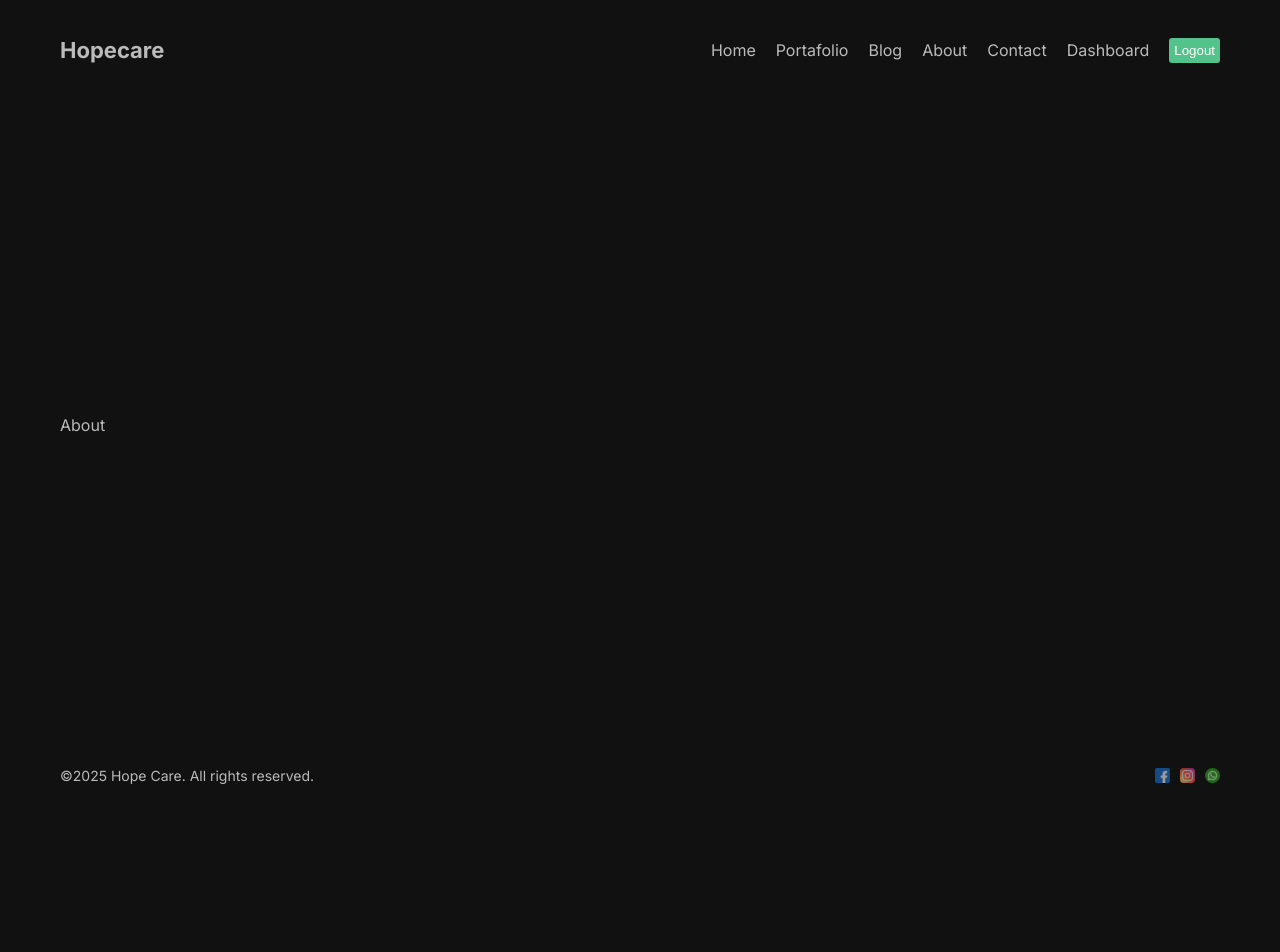
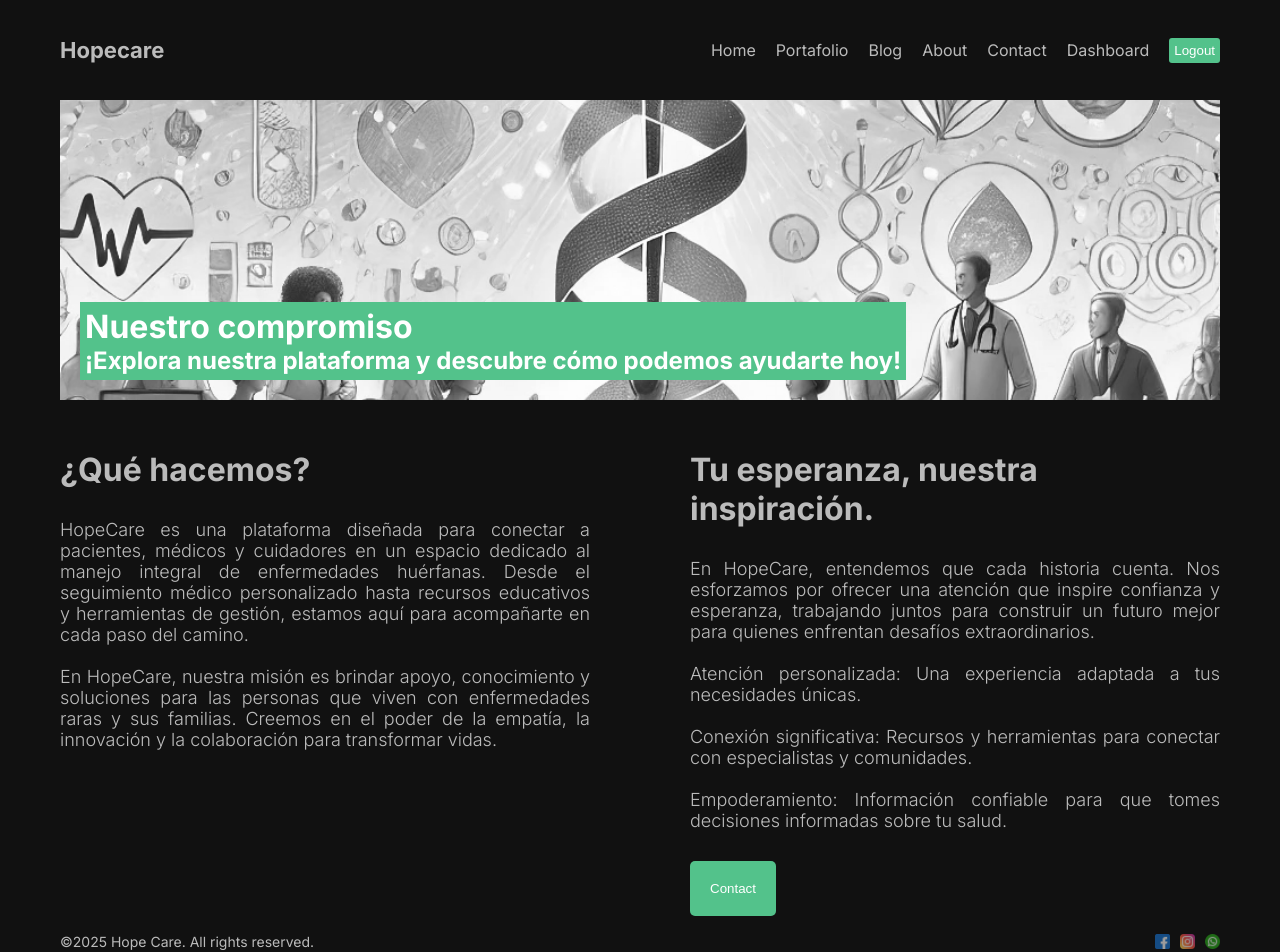
Before and after one commit to MunozA05/Blog-hopecare, a Next.js app: page /about in a window 1280 px wide. Shown: the top 952 px of the page. Before the commit the page ends 800 px from the top, so only its background shows below. Built offline with nearby package versions, Linux system fonts and the light colour scheme.

Commit message:
css mejorado 2

```diff
--- a/src/app/about/page.jsx
+++ b/src/app/about/page.jsx
@@ -1,10 +1,48 @@
 import React from 'react'
 import styles from './page.module.css'
+import Button from '@/components/Button/Button'
+import Image from 'next/image'
 
 
 const About = () => {
   return (
-    <div className={styles.container}>About</div>
+    <div className={styles.container}>
+      <div className={styles.imgContainer}>
+        <Image src="/About.png" fill={true} alt=""
+        className={styles.img} />
+        <div className={styles.imgText}>
+          <h1 className={styles.imgTitle}>Nuestro compromiso</h1>
+          <h2 className={styles.imgDesc}>¡Explora nuestra plataforma y descubre cómo podemos ayudarte hoy!</h2>
+        </div>
+      </div>
+      <div className={styles.textContainer}>
+        <div className={styles.item}>
+          <h1 className={styles.title}>¿Qué hacemos?</h1>
+          <p className={styles.desc}>
+          HopeCare es una plataforma diseñada para conectar a pacientes, médicos y cuidadores en un espacio dedicado al manejo integral de enfermedades huérfanas. Desde el seguimiento médico personalizado hasta recursos educativos y herramientas de gestión, estamos aquí para acompañarte en cada paso del camino.
+          <br />
+          <br />
+          En HopeCare, nuestra misión es brindar apoyo, conocimiento y soluciones para las personas que viven con enfermedades raras y sus familias. Creemos en el poder de la empatía, la innovación y la colaboración para transformar vidas.
+          </p>
+        </div>
+        <div className={styles.item}>
+        <h1 className={styles.title}>Tu esperanza, nuestra inspiración.</h1>
+        <p className={styles.desc}>
+        En HopeCare, entendemos que cada historia cuenta. Nos esforzamos por ofrecer una atención que inspire confianza y esperanza, trabajando juntos para construir un futuro mejor para quienes enfrentan desafíos extraordinarios.
+        <br />
+        <br />
+        Atención personalizada: Una experiencia adaptada a tus necesidades únicas.
+        <br />
+        <br />
+        Conexión significativa: Recursos y herramientas para conectar con especialistas y comunidades.
+        <br />
+        <br />
+        Empoderamiento: Información confiable para que tomes decisiones informadas sobre tu salud.
+        </p>
+        <Button url="/contact" text="Contact" />
+        </div>
+      </div>
+    </div>
   )
 }
 
--- a/src/app/about/page.module.css
+++ b/src/app/about/page.module.css
@@ -1,3 +1,43 @@
 .container{
 
 }
+
+.imgContainer{
+    width: 100%;
+    height: 300px;
+    position: relative;
+}
+
+.img{
+    object-fit: cover;
+    filter: grayscale(100%);
+}
+
+.imgText{
+    position: absolute;
+    bottom: 20px;
+    left: 20px;
+    background-color: #53c28b;
+    padding: 5px;
+    color: white;
+}
+
+.textContainer{
+    display: flex;
+    gap: 100px;
+
+}
+
+.item {
+    flex: 1;
+    margin-top: 50px;
+    display: flex;
+    flex-direction: column;
+    gap: 30px;
+}
+
+.desc{
+    font-size: 18px;
+    font-weight: 300;
+    text-align: justify;
+}
--- a/src/app/page.jsx
+++ b/src/app/page.jsx
@@ -1,5 +1,6 @@
 import Image from 'next/image';
 import styles from './page.module.css';
+import Button from '@/components/Button/Button'
 
 
 export default function Home() {
@@ -13,11 +14,10 @@ export default function Home() {
         En HopeCare, nuestra misión es brindar apoyo,
         conocimiento y soluciones para las personas que viven con enfermedades raras y sus familias.
         </p>
-
-        <button className={styles.button}>Mira nuestro trabajo</button>
+        <Button url="/portafolio" text="Mira nuestro trabajo" />
 
       </div>
-      <div>
+      <div className={styles.item}>
         <img src="/hope.png" alt="" className={styles.img} />
       </div>
     </div>
--- /dev/null
+++ b/src/components/Button/Button.jsx
@@ -0,0 +1,13 @@
+import React from 'react';
+import  styles from "./button.module.css";
+import Link from 'next/link';
+
+const Button = ({text,url}) => {
+  return (
+    <Link href={url}>
+        <button className={styles.container}>{text}</button>
+    </Link>
+  )
+}
+
+export default Button
--- /dev/null
+++ b/src/components/Button/button.module.css
@@ -0,0 +1,9 @@
+.container{
+    padding: 20px;
+    cursor: pointer;
+    background-color: #53c28b;
+    border: none;
+    border-radius: 5px;
+    width: max-content;
+    color: white;
+  }
```
Also changed, not shown: src/app/page.module.css (+0 -10 lines), public/About.png (added).
